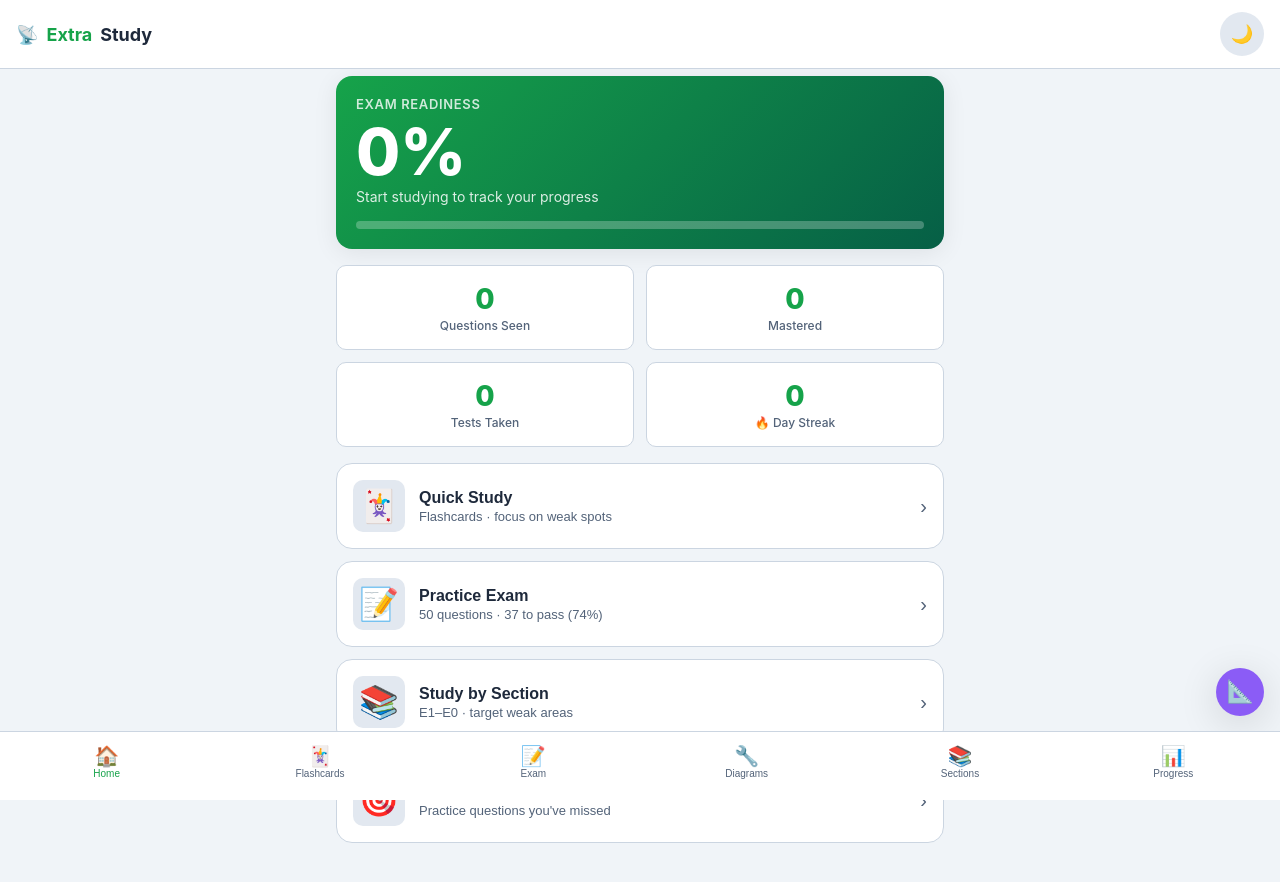
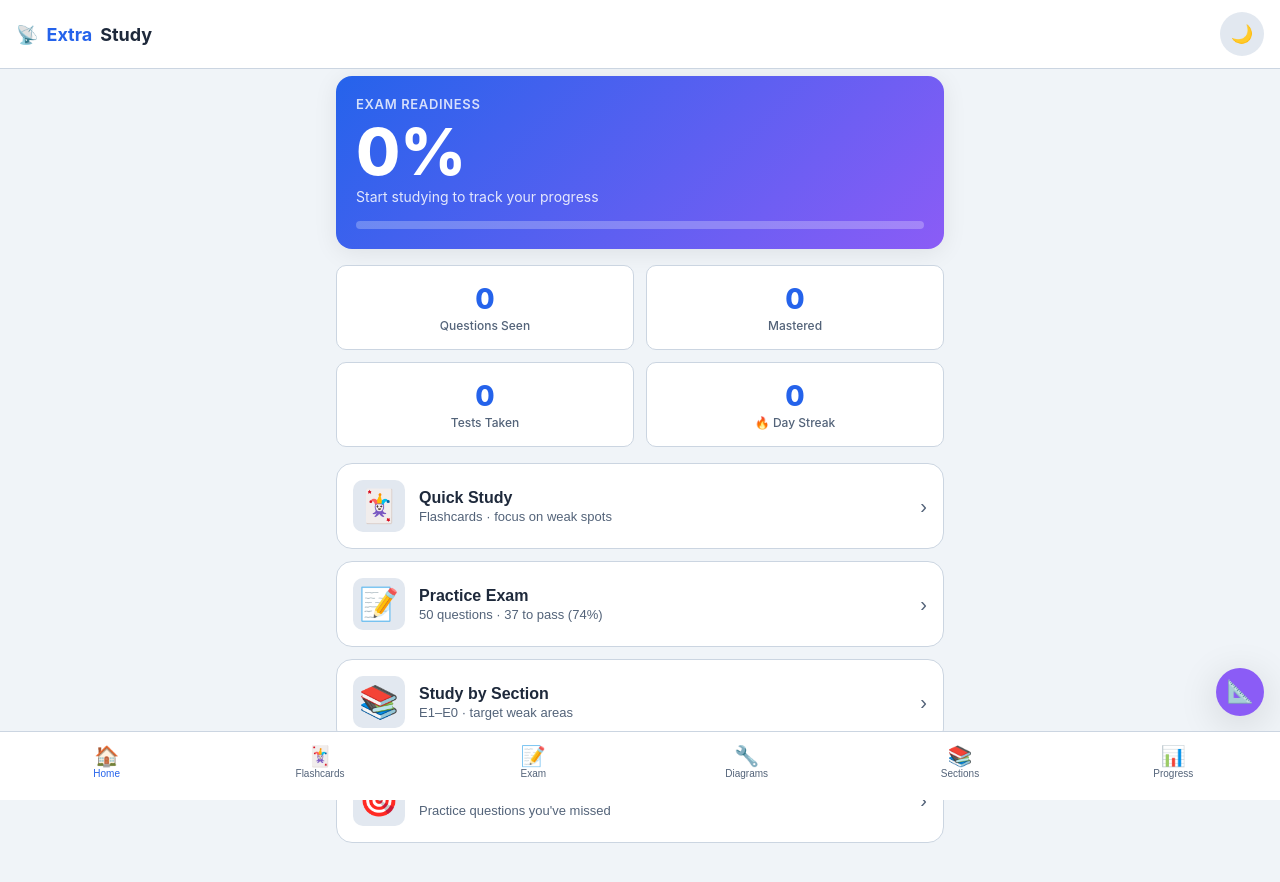
Before and after one commit to jeremy-windsor/extra-study-guide, a plain HTML site: page apps/study-app/index.html in a window 1280 px wide. Drawn offline with Linux system fonts and the light colour scheme.

Commit message:
fix: standardize PWA app (sw scoping, colors, constants)
Co-Authored-By: Claude Opus 4.6 <noreply@anthropic.com>

```diff
--- a/apps/study-app/index.html
+++ b/apps/study-app/index.html
@@ -24,8 +24,8 @@
   --border: #cbd5e1;
   --text: #1e293b;
   --text2: #536379;
-  --accent: #16a34a;
-  --accent2: #15803d;
+  --accent: #2563eb;
+  --accent2: #1d4ed8;
   --green: #22c55e;
   --red: #ef4444;
   --yellow: #f59e0b;
@@ -49,8 +49,6 @@
   --border: #2d3561;
   --text: #e2e8f0;
   --text2: #a3b3c8;
-  --accent: #22c55e;
-  --accent2: #16a34a;
   --shadow: 0 4px 24px rgba(0,0,0,0.4);
   --shadow-lg: 0 8px 40px rgba(0,0,0,0.6);
 }
@@ -205,7 +203,7 @@ body {
 
 /* ===== HOME PAGE ===== */
 .readiness-card {
-  background: linear-gradient(135deg, var(--accent) 0%, #065f46 100%);
+  background: linear-gradient(135deg, var(--accent) 0%, var(--purple) 100%);
   color: white;
   border: none;
 }
@@ -383,8 +381,8 @@ body {
   transition: all var(--transition);
   -webkit-tap-highlight-color: transparent;
 }
-@media (hover: hover) { .mode-option:hover { border-color: var(--accent); background: rgba(22,163,74,0.05); } }
-.mode-option.selected { border-color: var(--accent); background: rgba(22,163,74,0.05); }
+@media (hover: hover) { .mode-option:hover { border-color: var(--accent); background: rgba(37,99,235,0.05); } }
+.mode-option.selected { border-color: var(--accent); background: rgba(37,99,235,0.05); }
 .mode-option-title { font-size: 15px; font-weight: 700; }
 .mode-option-desc { font-size: 13px; color: var(--text2); margin-top: 3px; }
 
@@ -427,7 +425,7 @@ body {
   line-height: 1.4;
   -webkit-tap-highlight-color: transparent;
 }
-@media (hover: hover) { .answer-option:hover:not(:disabled) { border-color: var(--accent); background: rgba(22,163,74,0.05); } }
+@media (hover: hover) { .answer-option:hover:not(:disabled) { border-color: var(--accent); background: rgba(37,99,235,0.05); } }
 .answer-option:active:not(:disabled) { transform: scale(0.99); }
 .answer-option.selected { border-color: var(--blue); background: rgba(59,130,246,0.08); }
 .answer-option.correct { border-color: var(--green); background: rgba(34,197,94,0.1); }
@@ -661,7 +659,7 @@ button:focus-visible, .nav-btn:focus-visible, .quick-btn:focus-visible,
 .section-card:focus-visible, .group-card:focus-visible, .group-card-all:focus-visible, .mode-option:focus-visible,
 .answer-option:focus-visible, .fc-option:focus-visible {
   outline: 3px solid var(--accent); outline-offset: 2px;
-  box-shadow: 0 0 0 6px rgba(22,163,74,0.15);
+  box-shadow: 0 0 0 6px rgba(37,99,235,0.15);
 }
 .sr-only {
   position: absolute; width: 1px; height: 1px; padding: 0; margin: -1px;
@@ -693,7 +691,7 @@ button:focus-visible, .nav-btn:focus-visible, .quick-btn:focus-visible,
   font-family: var(--font); color: var(--text); transition: all var(--transition);
   -webkit-tap-highlight-color: transparent; min-height: 44px;
 }
-.sch-figure-tab.active { border-color: var(--accent); background: rgba(22,163,74,0.05); color: var(--accent); }
+.sch-figure-tab.active { border-color: var(--accent); background: rgba(37,99,235,0.05); color: var(--accent); }
 @media (hover: hover) { .sch-figure-tab:hover { border-color: var(--accent); } }
 
 /* ===== FIGURE IN FLASHCARDS & SECTION STUDY ===== */
```
Also changed, not shown: apps/study-app/manifest.json.
